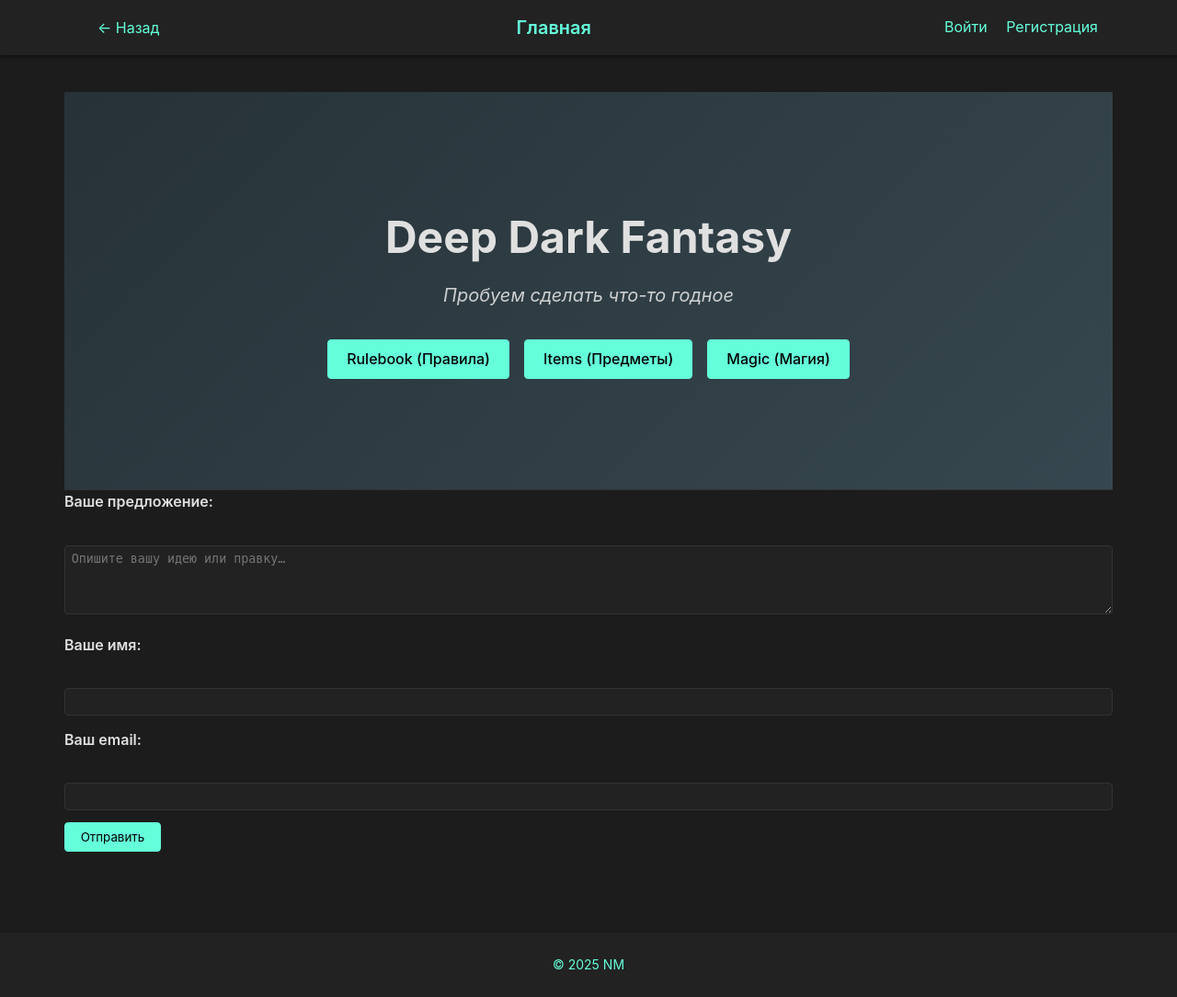
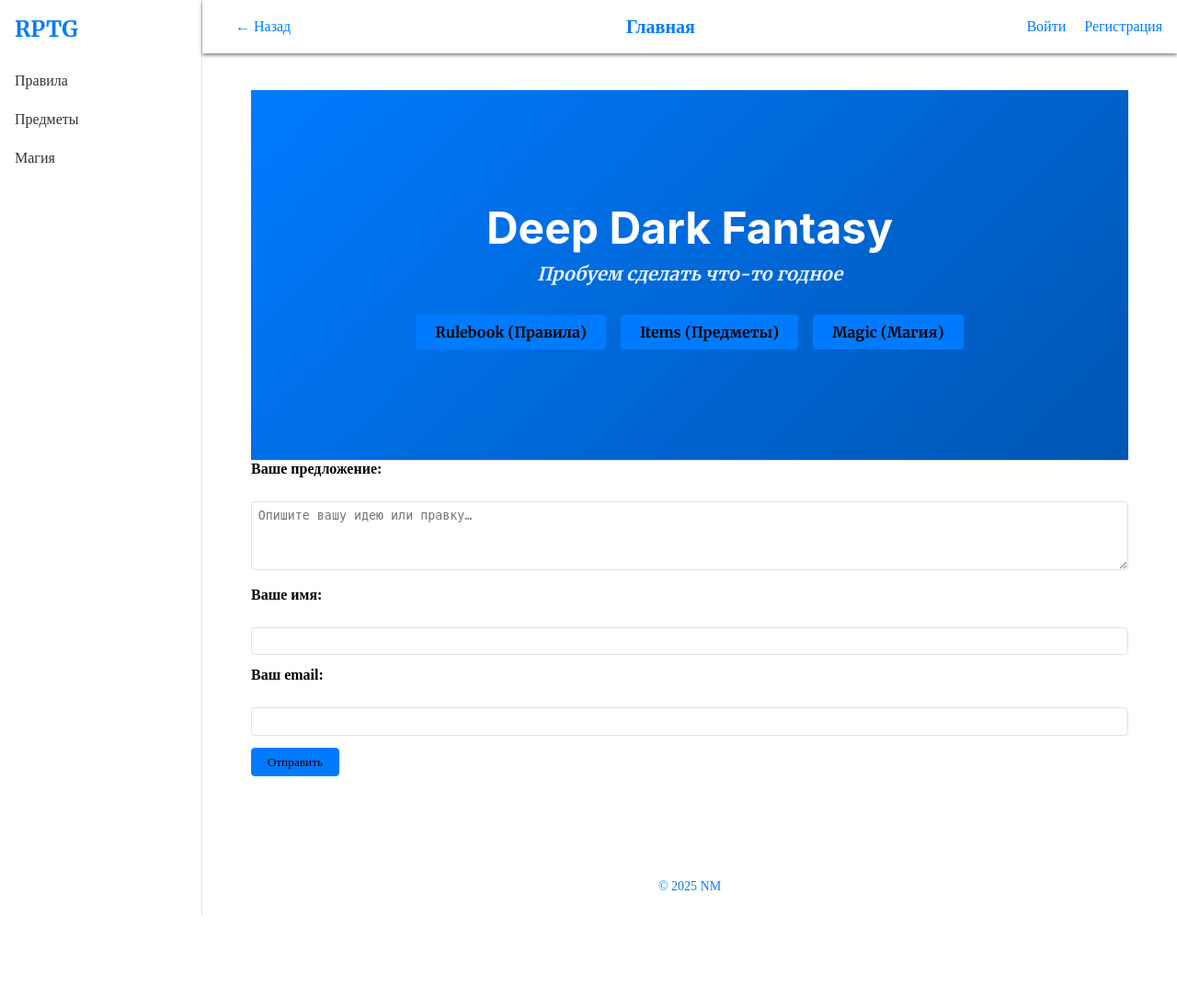
Before and after one commit to MaksatNiiazov/RPTG, a Django app: page / in a window 1280 px wide. Shown: the whole page at 92% size. After the commit the page ends 996 px from the top, so only its background shows below. Run offline with Django 5.2, Linux system fonts and the light colour scheme.

Commit message:
Refresh design with modern palette and sidebar

```diff
--- a/static_files/css/character_detail.css
+++ b/static_files/css/character_detail.css
@@ -2,7 +2,7 @@
     max-width: 900px;
     margin: 0 auto;
     padding: 0;
-
+    font-family: "Roboto", sans-serif;
     font-family: "Merriweather", serif;
     color: var(--text);
 }
@@ -100,7 +100,7 @@ h1 {
     padding: 1rem;
     background: var(--card-bg);
 }
-.tab-pane {
+    background: #f9f9f9;
     display: none;
     overflow-x: auto;
 }
--- a/static_files/css/style.css
+++ b/static_files/css/style.css
@@ -1,17 +1,17 @@
-
+@import url('https://fonts.googleapis.com/css2?family=Merriweather:wght@700&family=Roboto:wght@400;500&display=swap');
 :root {
-  --bg: #1c1c1c;
-  --text: #e0e0e0;
-  --accent: #64ffda;
-  --accent-dark: #1de9b6;
-  --card-bg: #222;
-  --border: #333;
-  --success-bg: #2e7d32;
-  --success-text: #e8f5e9;
-  --error-bg: #c62828;
-  --error-text: #ffebee;
-}
-
+  --bg: #f4f4f7;
+  --text: #333;
+  --accent: #007bff;
+  --accent-dark: #0056b3;
+  --accent-red: #dc3545;
+  --highlight: #17a2b8;
+  --card-bg: #fff;
+  --border: #dee2e6;
+  --success-bg: #d4edda;
+  --success-text: #155724;
+  --error-bg: #f8d7da;
+  --error-text: #721c24;
 *, *::before, *::after {
   margin: 0;
   padding: 0;
@@ -19,11 +19,7 @@
 }
 
 html {
-
-  font-family: 'Inter', 'Merriweather', serif;
-  font-size: 16px;
-  line-height: 1.6;
-  background: var(--bg);
+  font-family: 'Roboto', sans-serif;
   color: var(--text);
 }
 
@@ -50,6 +46,52 @@ body {
 @keyframes fade-in {
   from { opacity: 0; }
   to { opacity: 1; }
+}
+
+.layout {
+  display: flex;
+  min-height: 100vh;
+}
+
+.sidebar {
+  width: 220px;
+  background: var(--card-bg);
+  border-right: 1px solid var(--border);
+  padding: 1rem;
+}
+
+.sidebar .logo {
+  display: block;
+  margin-bottom: 1.5rem;
+  font-family: 'Merriweather', serif;
+  font-weight: 700;
+  font-size: 1.5rem;
+  color: var(--accent);
+  text-decoration: none;
+}
+
+.side-nav {
+  display: flex;
+  flex-direction: column;
+  gap: 0.5rem;
+}
+
+.side-nav a {
+  color: var(--text);
+  padding: 0.5rem 0;
+  text-decoration: none;
+  border-radius: 4px;
+}
+
+.side-nav a:hover {
+  background: var(--accent);
+  color: #fff;
+}
+
+.layout-content {
+  flex: 1;
+  display: flex;
+  flex-direction: column;
 }
 
 .container {
@@ -161,6 +203,24 @@ footer {
   animation: flash-highlight 1s ease-in-out;
 }
 @keyframes flash-highlight {
+@media (max-width: 800px) {
+  .layout {
+    flex-direction: column;
+  }
+  .sidebar {
+    width: 100%;
+    border-right: none;
+    border-bottom: 1px solid var(--border);
+    display: flex;
+    align-items: center;
+    justify-content: space-between;
+  }
+  .side-nav {
+    flex-direction: row;
+    gap: 1rem;
+  }
+}
+
   0% { background: rgba(100,255,218,0.3); }
   100% { background: transparent; }
 }
--- a/static_files/css/style_index.css
+++ b/static_files/css/style_index.css
@@ -1,7 +1,7 @@
 .home-hero {
-
-  background: linear-gradient(135deg, #263238 0%, #37474f 100%);
-  color: var(--text);
+  background: linear-gradient(135deg, var(--accent) 0%, var(--accent-dark) 100%);
+  color: #fff;
+  font-family: 'Merriweather', serif;
   padding: 6rem 0;
   text-align: center;
   border-bottom: 1px solid var(--border);
--- a/static_files/css/world_detail.css
+++ b/static_files/css/world_detail.css
@@ -1,5 +1,5 @@
 .container { max-width:900px; margin:1rem auto; padding:0 1rem; }
-
+h1,h2,h3 { color:var(--accent); font-family:"Merriweather", serif; }
 h1,h2,h3 { color:var(--accent); font-family:serif; }
 .cards { display:grid; grid-template-columns:repeat(auto-fit,minmax(200px,1fr)); gap:1rem; margin:1rem 0; }
 .card {
--- a/templates/base.html
+++ b/templates/base.html
@@ -8,12 +8,22 @@
     <title>{% block title %}MySite{% endblock %}</title>
     <link rel="preconnect" href="https://fonts.googleapis.com">
     <link rel="preconnect" href="https://fonts.gstatic.com" crossorigin>
-    <link href="https://fonts.googleapis.com/css2?family=Cormorant+Garamond:wght@400;500;600&family=Cinzel:wght@700&display=swap" rel="stylesheet">
+    <link href="https://fonts.googleapis.com/css2?family=Merriweather:wght@700&family=Roboto:wght@400;500&display=swap" rel="stylesheet">
     <link rel="stylesheet" href="{% static 'css/style.css' %}">
     {% block css %}{% endblock %}
 
 </head>
 <body>
+<div class="layout">
+<aside class="sidebar">
+    <a href="{% url 'index' %}" class="logo">RPTG</a>
+    <nav class="side-nav">
+        <a href="{% url 'rulebook:folder_list' %}">Правила</a>
+        <a href="{% url 'items:items_main' %}">Предметы</a>
+        <a href="{% url 'magic:magic_main' %}">Магия</a>
+    </nav>
+</aside>
+<div class="layout-content">
 <header class="site-header">
     <nav class="site-nav">
         <!-- Кнопка Назад -->
@@ -58,6 +68,7 @@
 {% block extra_js %}
 
 {% endblock %}
-
+</div><!-- layout-content -->
+</div><!-- layout -->
 </body>
 </html>
```
Also changed, not shown: docs/redesign.md (+4 -5 lines), static_files/css/inventory.css (+6 -6 lines), static_files/css/md_style.css (+6 -6 lines), static_files/css/rulebook_styles.css (+4 -4 lines).
